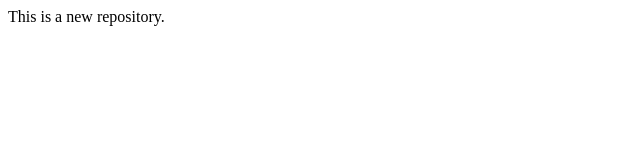
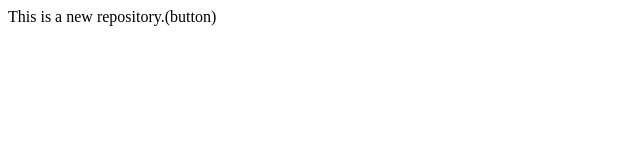
Before and after one commit to masterMohsin/localRepo, a plain HTML site: page index.html in a window 1280 px wide. Shown: the full height of the page, 0-640 px from the left. Drawn offline with Linux system fonts and the light colour scheme.

Commit message:
add button

```diff
--- a/index.html
+++ b/index.html
@@ -1 +1 @@
-<p>This is a new repository.</p>
+<p>This is a new repository.(button)</p>
```
